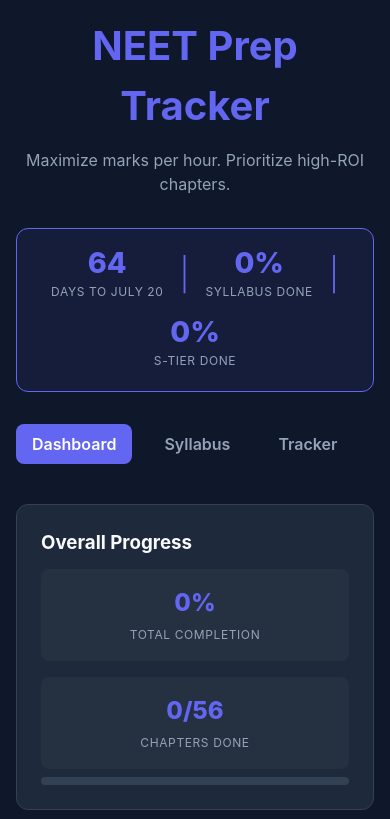
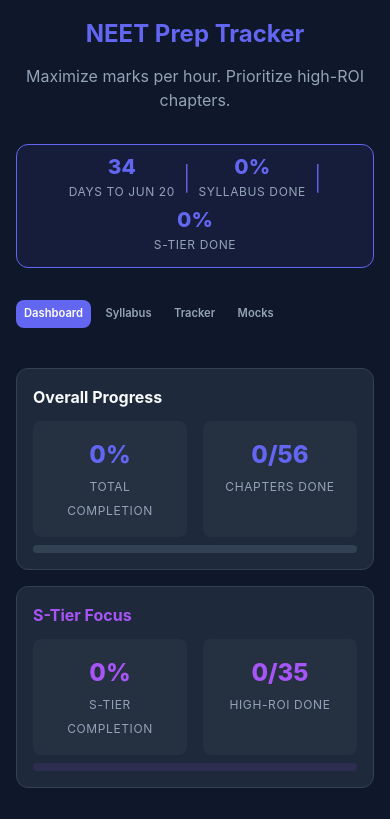
Before and after one commit to Doffcode/neet-prep-tracker, a React (Vite) app: page / in a window 390 px wide. Shown: the top 819 px of the page. Built offline with nearby package versions, Linux system fonts and the light colour scheme.

Commit message:
Fix countdown to Jun 20 + mobile responsive layout

```diff
--- a/src/App.tsx
+++ b/src/App.tsx
@@ -153,7 +153,7 @@
       <div className="countdown-banner">
         <div className="countdown-item">
           <span className="countdown-value">{daysRemaining}</span>
-          <span className="countdown-label">Days to July 20</span>
+          <span className="countdown-label">Days to Jun 20</span>
         </div>
         <span className="countdown-divider">|</span>
         <div className="countdown-item">
@@ -502,7 +502,7 @@
       )}
 
       <footer style={{ marginTop: '4rem', textAlign: 'center', color: 'var(--text-secondary)', fontSize: '0.8rem' }}>
-        NEET Prep Tracker &mdash; {daysRemaining} days to July 20.
+        NEET Prep Tracker &mdash; {daysRemaining} days to Jun 20.
       </footer>
     </div>
   );
--- a/src/data.ts
+++ b/src/data.ts
@@ -22,9 +22,9 @@
 export function getDaysRemaining(): number {
   const today = new Date();
   today.setHours(0, 0, 0, 0);
-  const exam = new Date(EXAM_DATE);
-  exam.setHours(0, 0, 0, 0);
-  const diff = exam.getTime() - today.getTime();
+  const end = new Date(END_DATE);
+  end.setHours(0, 0, 0, 0);
+  const diff = end.getTime() - today.getTime();
   return Math.max(0, Math.ceil(diff / (1000 * 60 * 60 * 24)));
 }
 
--- a/src/index.css
+++ b/src/index.css
@@ -442,20 +442,76 @@
 }
 
 /* Responsive */
-@media (max-width: 640px) {
+@media (max-width: 768px) {
   body {
     padding: 1rem;
   }
+  h1 { font-size: 1.5rem !important; }
+  h2 { font-size: 1.2rem; }
+  h3 { font-size: 1rem; }
+
+  .container { max-width: 100%; }
+
+  .nav {
+    gap: 0.4rem;
+    justify-content: flex-start;
+    flex-wrap: nowrap;
+  }
+  .nav-link {
+    padding: 0.4rem 0.65rem;
+    font-size: 0.8rem;
+  }
+
+  .grid {
+    grid-template-columns: 1fr;
+    gap: 1rem;
+  }
+
+  .card { padding: 1rem; }
+
+  .countdown-banner {
+    padding: 0.75rem 1rem;
+    gap: 0.75rem;
+  }
+  .countdown-value { font-size: 1.5rem; }
+  .countdown-divider { font-size: 1.5rem; }
+
+  .day-grid {
+    grid-template-columns: repeat(5, 1fr);
+    gap: 0.3rem;
+  }
+  .day-cell { font-size: 0.7rem; padding: 0.2rem; }
+  .day-cell-date { font-size: 0.75rem; }
+  .day-cell-name { font-size: 0.6rem; }
+
+  .day-toolbar {
+    flex-direction: column;
+    align-items: flex-start;
+  }
+  .day-toolbar select { width: 100%; }
+
+  .day-detail { padding: 1rem; }
+  .day-detail-header { flex-direction: column; }
+
+  .stats-grid { grid-template-columns: 1fr 1fr; }
+
+  .graph-label { width: 65px; font-size: 0.75rem; }
+  .graph-bar-container { height: 18px; }
+
+  .checkbox-item { padding: 0.5rem; gap: 0.5rem; font-size: 0.85rem; }
+
+  input, textarea, select { font-size: 0.9rem; padding: 0.6rem; }
+
+  .btn { padding: 0.5rem 1rem; font-size: 0.85rem; }
+
+  footer { margin-top: 2rem; }
+}
+
+@media (max-width: 400px) {
   .day-grid {
     grid-template-columns: repeat(4, 1fr);
   }
-  .countdown-banner {
-    gap: 1rem;
-  }
-  .countdown-value {
-    font-size: 1.8rem;
-  }
-  .graph-row {
-    flex-wrap: wrap;
-  }
+  .nav-link { font-size: 0.7rem; padding: 0.35rem 0.5rem; }
+  .countdown-value { font-size: 1.3rem; }
+  .countdown-banner { gap: 0.5rem; }
 }
```
